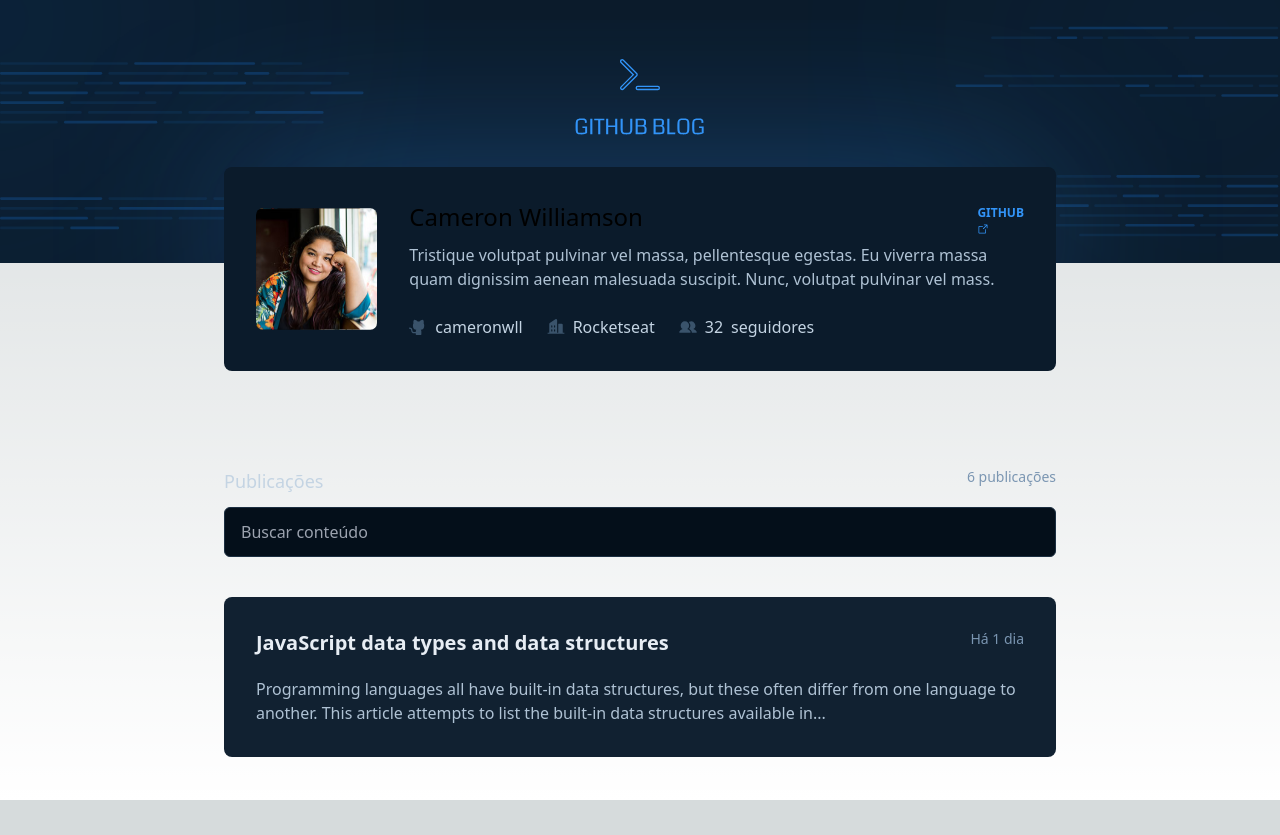
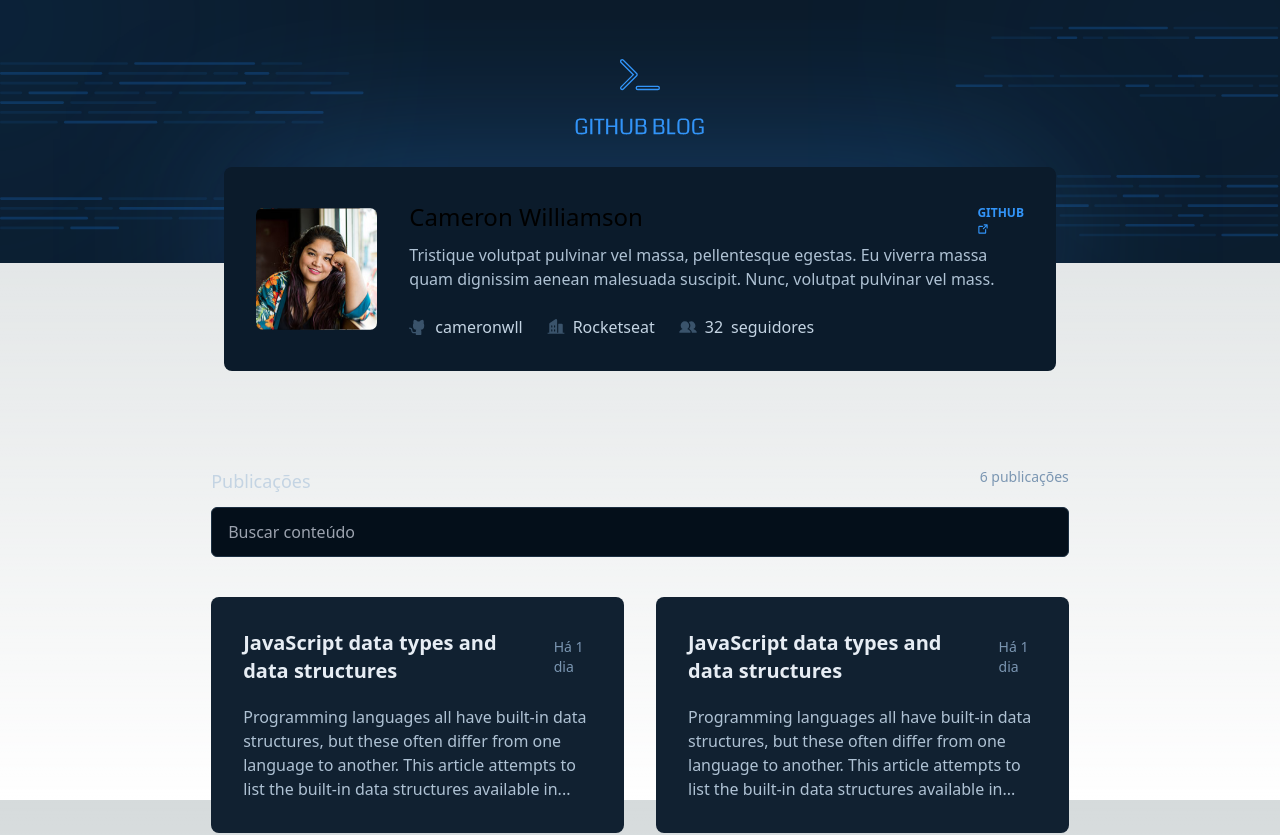
Before and after one commit to giovanademiranda/github-blog, a Next.js app: page / in a window 1280 px wide. Shown: the top 835 px of the page. Before the commit the page ends 800 px from the top, so only its background shows below. Built offline with nearby package versions, Linux system fonts and the light colour scheme.

Commit message:
style: correção de estilo na pagina blog

```diff
--- a/src/app/page.tsx
+++ b/src/app/page.tsx
@@ -3,14 +3,21 @@
 export default function Home() {
   return (
     <div className="max-w-7xl w-full flex flex-col items-center justify-center">
-      <div className="w-[65%] flex flex-col gap-3">
+      <div className="w-[67%] flex flex-col gap-3">
         <div className="flex flex-row justify-between">
           <h2 className="font-medium text-lg text-base-subtitle">Publicações</h2>
           <p className="text-sm text-base-span">6 publicações</p>
         </div>
         <input type="text" placeholder="Buscar conteúdo" className="bg-base-input border-base-border px-4 py-3 rounded-md .placeholder-base-label::placeholder text-base-text font-normal text-base outline-none border focus:border-brand-blue" />
       </div>
-      <div className="w-[65%] flex justify-center mt-10 md:justify-between gap-9 md:gap-y-4">
+      <div className="w-[67%] grid grid-rows-3 grid-cols-2 justify-center mt-10 md:justify-between gap-8 md:gap-y-8">
+        <Card />
+        <Card />
+
+        <Card />
+        <Card />
+
+        <Card />
         <Card />
       </div>
     </div>
--- a/src/components/Card/index.tsx
+++ b/src/components/Card/index.tsx
@@ -1,8 +1,8 @@
 export default function Card() {
   return (
-    <div className="flex flex-col p-8 bg-base-post rounded-lg hover:border-base-label hover:border-2">
-      <div className="flex flex-row justify-between">
-        <h3 className="font-bold text-base-title text-xl">JavaScript data types and data structures</h3>
+    <div className="w-full flex flex-col p-8 bg-base-post rounded-lg hover:border-base-label hover:border-2">
+      <div className="flex flex-row gap-4 items-center justify-between">
+        <strong className="font-bold text-base-title text-xl">JavaScript data types and data structures</strong>
         <span className="text-base-span text-sm">Há 1 dia</span>
       </div>
       <div className="flex pt-5">
--- a/src/components/Profile/index.tsx
+++ b/src/components/Profile/index.tsx
@@ -12,14 +12,12 @@
         <Image src={avatar} alt='avatar' priority />
       </div>
       <div className="flex flex-col">
-        <div className="flex flex-row justify-between">
+        <div className="w-full flex flex-row justify-between">
           <h2 className='font-medium text-2xl leading-normal'>Cameron Williamson</h2>
-          <div className="flex flex-row gap-2 hover:underline hover:text-brand-blue">
-            <Link href={'https://github.com/'}>
-              <span className='text-brand-blue font-bold text-xs'>GITHUB</span>
-              <ArrowSquareOut size={12} className='text-brand-blue' />
-            </Link>
-          </div>
+          <Link className="hover:underline hover:text-brand-blue" href={'https://github.com/'}>
+            <span className=' text-brand-blue font-bold text-xs'>GITHUB <ArrowSquareOut size={12} className='text-brand-blue' weight='bold' />
+            </span>
+          </Link>
         </div>
         <div className="flex pt-2">
           <p className='text-base-text text-base
```
